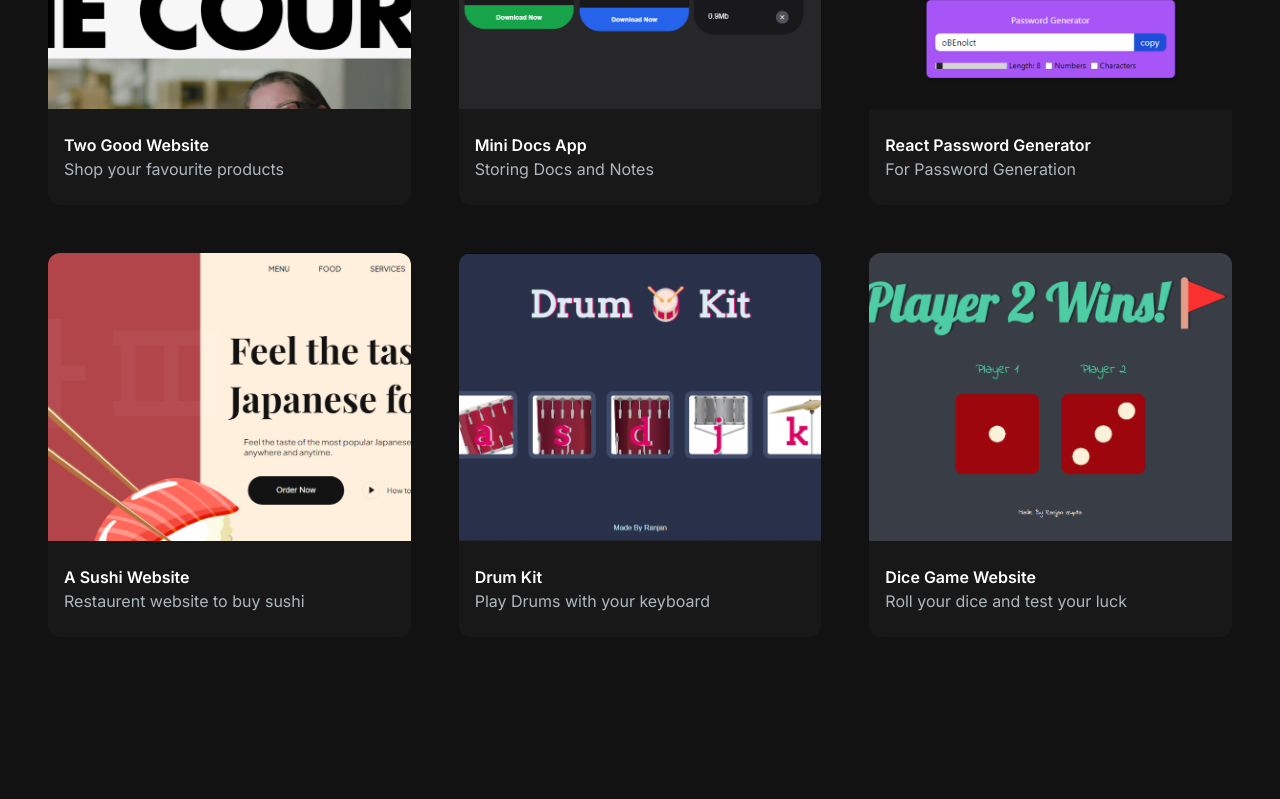
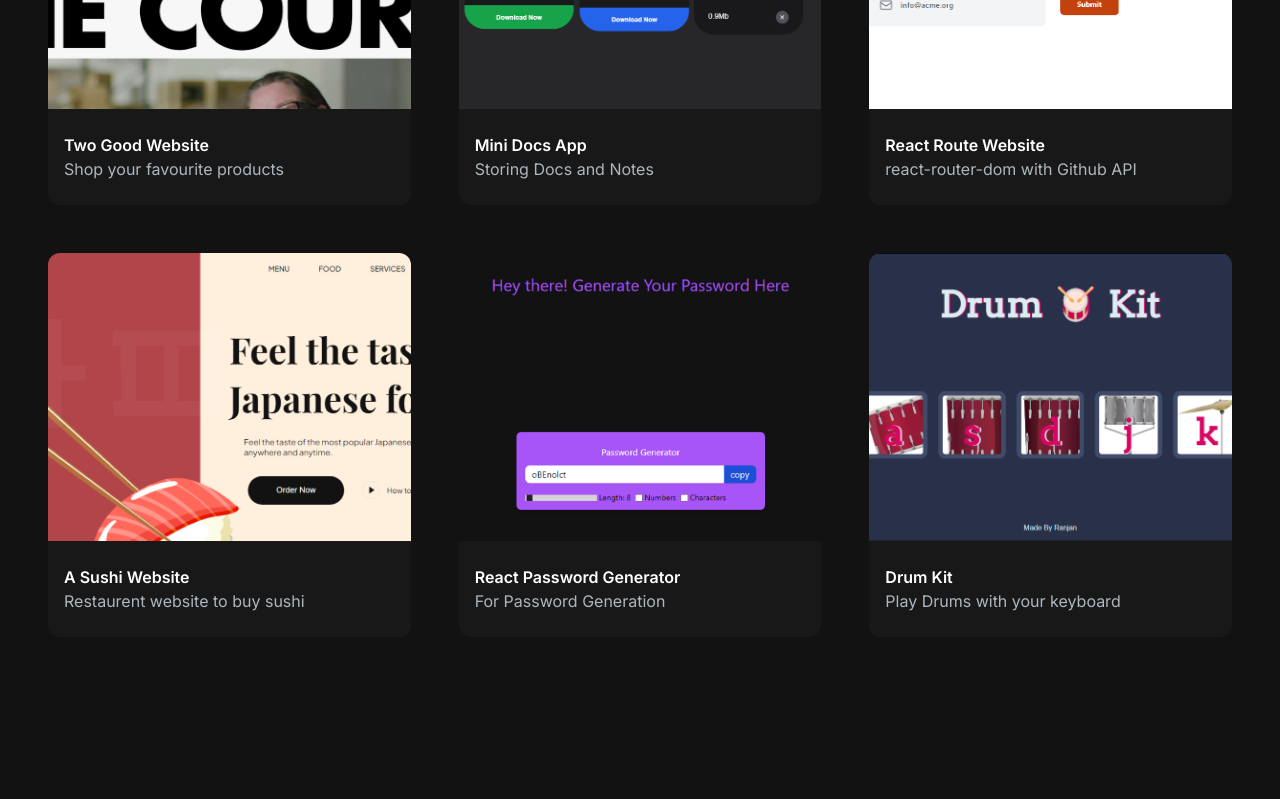
Before and after one commit to Jeffranjan/My-Portfolio, a Next.js app: page / in a window 1280 px wide. Shown: the part 1580-2379 px from the top of the page. Built offline with nearby package versions, Linux system fonts and the light colour scheme.

Commit message:
Projects Updated

```diff
--- a/src/app/components/HeroSection.jsx
+++ b/src/app/components/HeroSection.jsx
@@ -44,7 +44,7 @@ const HeroSection = () => {
             </button>
             <button className="m-4 bg-gradient-to-br from-blue-500 via-purple-500 to-pink-500 px-1 py-1  text-white rounded-full">
               <a
-                href="/public/images/cv.pdf"
+                href="/cv.pdf"
                 download="cv.pdf"
                 className="block bg-[#121212] hover:bg-slate-800 rounded-full px-5 py-2"
               >
--- a/src/app/components/ProjectsSection.jsx
+++ b/src/app/components/ProjectsSection.jsx
@@ -25,12 +25,12 @@ const projectsData = [
   },
   {
     id: 3,
-    title: "React Password Generator",
-    description: "For Password Generation",
-    image: "/images/projects/password-generator.png",
+    title: "React Route Website",
+    description: "react-router-dom with Github API",
+    image: "/images/projects/react-router.png",
     tag: ["All", "Mobile"],
-    gitUrl: "https://github.com/Jeffranjan/Mini-Docs",
-    previewUrl: "https://password-generator-zeta-inky.vercel.app",
+    gitUrl: "https://github.com/Jeffranjan/React-Router-Project",
+    previewUrl: "https://react-router-project-green.vercel.app",
   },
   {
     id: 4,
@@ -43,21 +43,21 @@ const projectsData = [
   },
   {
     id: 5,
+    title: "React Password Generator",
+    description: "For Password Generation",
+    image: "/images/projects/password-generator.png",
+    tag: ["All", "Mobile"],
+    gitUrl: "https://github.com/Jeffranjan/Mini-Docs",
+    previewUrl: "https://password-generator-zeta-inky.vercel.app",
+  },
+  {
+    id: 6,
     title: "Drum Kit",
     description: "Play Drums with your keyboard",
     image: "/images/projects/drum-kit.png",
     tag: ["All", "Web"],
     gitUrl: "https://github.com/Jeffranjan/DrumSet",
     previewUrl: "https://jeffranjan.github.io/DrumSet/",
-  },
-  {
-    id: 6,
-    title: "Dice Game Website",
-    description: "Roll your dice and test your luck",
-    image: "/images/projects/dice-game.png",
-    tag: ["All", "Web"],
-    gitUrl: "https://github.com/Jeffranjan/Dice-Game",
-    previewUrl: "https://jeffranjan.github.io/Dice-Game/",
   },
 ];
 const ProjectsSection = () => {
```
Also changed, not shown: public/images/projects/react-router.png (added).
